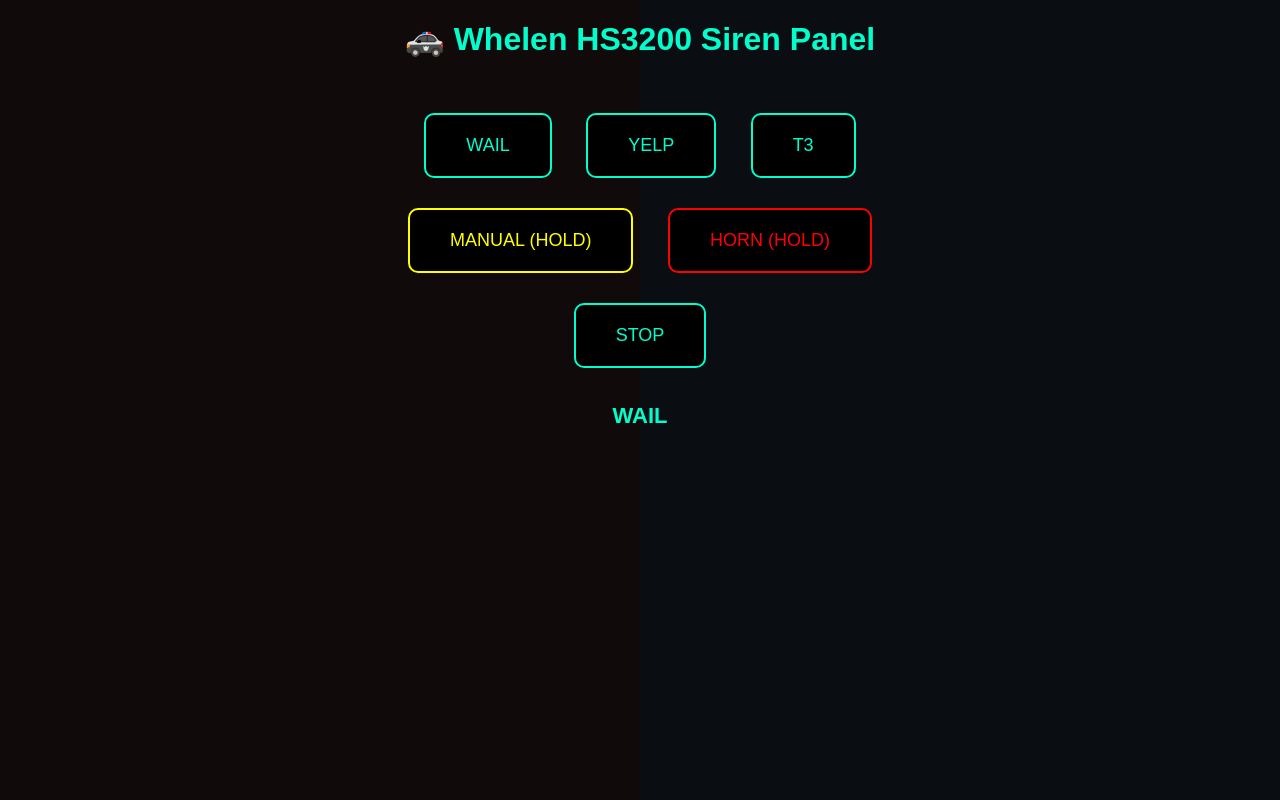
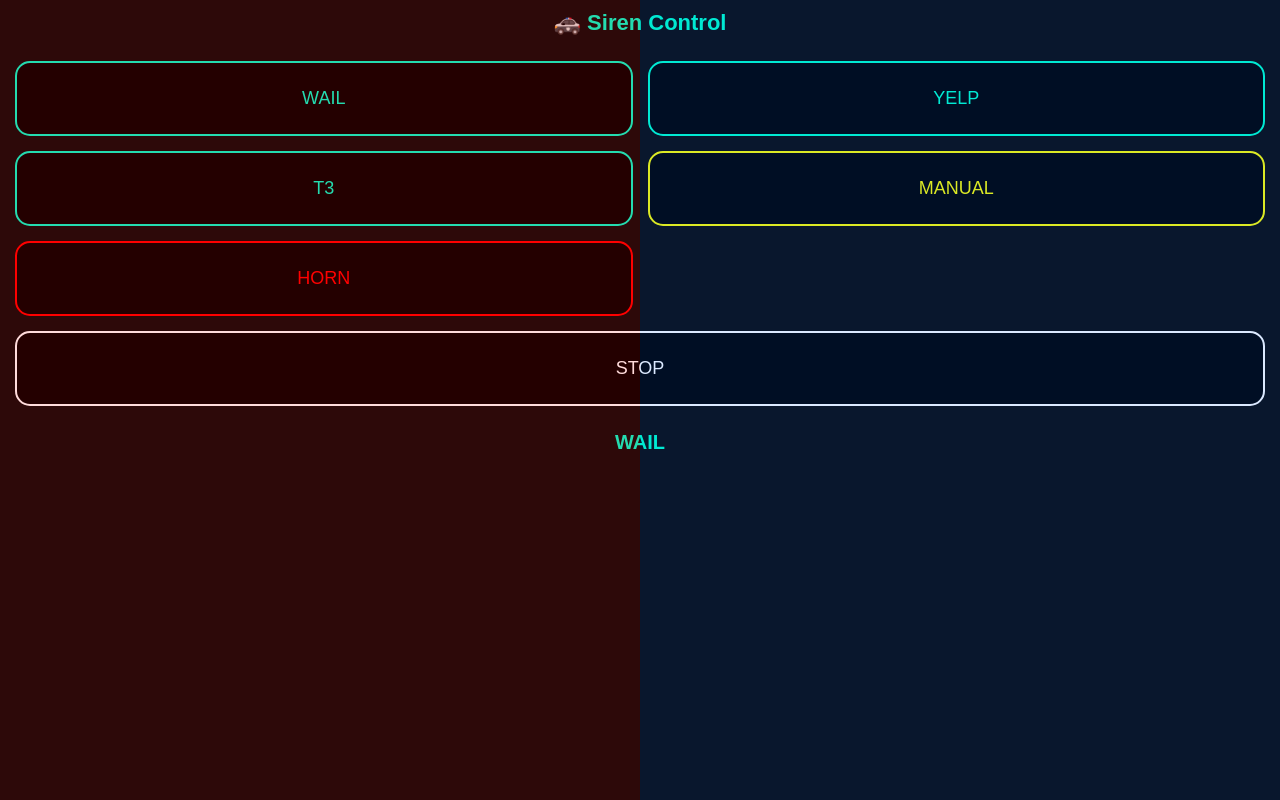
Before and after one commit to dxbq/dxbq.github.io, a plain HTML site: page index.html in a window 1280 px wide. Both pictures are taken after a click on the button "WAIL". Drawn offline with Linux system fonts and the light colour scheme.

Commit message:
Update index.html

```diff
--- a/index.html
+++ b/index.html
@@ -1,7 +1,8 @@
 <!DOCTYPE html>
 <html>
 <head>
-  <title>Whelen HS3200 Siren</title>
+  <meta name="viewport" content="width=device-width, initial-scale=1.0">
+  <title>Siren Mobile</title>
 
   <style>
     body {
@@ -10,239 +11,161 @@
       color: #00ffcc;
       font-family: Arial;
       text-align: center;
-      overflow-x: hidden;
+      overflow: hidden;
     }
 
     .lights {
       position: fixed;
       top: 0;
-      left: 0;
       width: 50%;
       height: 100%;
-      background: rgba(255, 0, 0, 0.18);
+      opacity: 0;
       pointer-events: none;
-      opacity: 0;
     }
 
-    .lights.right {
-      left: 50%;
-      background: rgba(0, 100, 255, 0.18);
-    }
+    .red { left: 0; background: rgba(255,0,0,0.25); }
+    .blue { right: 0; background: rgba(0,100,255,0.25); }
 
-    .lights.active {
-      animation: flash 0.35s infinite alternate;
+    .active {
+      animation: flash 0.3s infinite alternate;
     }
 
     @keyframes flash {
-      from { opacity: 0.15; }
-      to { opacity: 0.45; }
+      from { opacity: 0.2; }
+      to { opacity: 0.6; }
     }
 
     h1 {
-      margin-top: 20px;
-      position: relative;
-      z-index: 2;
+      margin: 10px;
+      font-size: 22px;
     }
 
     .panel {
-      margin-top: 40px;
-      position: relative;
-      z-index: 2;
+      display: grid;
+      grid-template-columns: 1fr 1fr;
+      gap: 15px;
+      padding: 15px;
     }
 
     .btn {
-      display: inline-block;
-      margin: 15px;
-      padding: 20px 40px;
+      padding: 25px;
       font-size: 18px;
+      border-radius: 15px;
+      border: 2px solid #00ffcc;
       background: black;
-      border: 2px solid #00ffcc;
-      border-radius: 10px;
       color: #00ffcc;
-      cursor: pointer;
-      transition: 0.2s;
+      touch-action: manipulation;
     }
 
-    .btn:hover {
-      background: #00ffcc;
-      color: black;
-      transform: scale(1.1);
-    }
+    .horn { border-color: red; color: red; }
+    .manual { border-color: yellow; color: yellow; }
 
-    .horn {
-      border-color: red;
-      color: red;
-    }
-
-    .horn:hover {
-      background: red;
-      color: black;
-    }
-
-    .manual {
-      border-color: yellow;
-      color: yellow;
-    }
-
-    .manual:hover {
-      background: yellow;
-      color: black;
+    .stop {
+      grid-column: span 2;
+      border-color: white;
+      color: white;
     }
 
     .status {
-      margin-top: 20px;
-      font-size: 22px;
+      margin: 10px;
+      font-size: 20px;
       font-weight: bold;
-      position: relative;
-      z-index: 2;
     }
   </style>
 </head>
 
 <body>
 
-<div id="redLight" class="lights"></div>
-<div id="blueLight" class="lights right"></div>
+<div id="red" class="lights red"></div>
+<div id="blue" class="lights blue"></div>
 
-<h1>🚓 Whelen HS3200 Siren Panel</h1>
+<h1>🚓 Siren Control</h1>
 
 <div class="panel">
-  <button class="btn" onclick="playLoop('wail')">WAIL</button>
-  <button class="btn" onclick="playLoop('yelp')">YELP</button>
-  <button class="btn" onclick="playLoop('t3')">T3</button>
+  <button class="btn" onclick="play('wail')">WAIL</button>
+  <button class="btn" onclick="play('yelp')">YELP</button>
 
-  <br>
+  <button class="btn" onclick="play('t3')">T3</button>
 
   <button class="btn manual"
-    onmousedown="startManual()"
-    onmouseup="stopManual()"
-    onmouseleave="stopManual()"
-    ontouchstart="startManual()"
+    ontouchstart="startManual(event)"
     ontouchend="stopManual()">
-    MANUAL (HOLD)
+    MANUAL
   </button>
 
   <button class="btn horn"
-    onmousedown="startHorn()"
-    onmouseup="stopHorn()"
-    onmouseleave="stopHorn()"
-    ontouchstart="startHorn()"
+    ontouchstart="startHorn(event)"
     ontouchend="stopHorn()">
-    HORN (HOLD)
+    HORN
   </button>
 
-  <br>
-
-  <button class="btn" onclick="stopAll()">STOP</button>
+  <button class="btn stop" onclick="stopAll()">STOP</button>
 </div>
 
 <div class="status" id="status">STANDBY</div>
 
-<!-- Sirens -->
+<!-- Sounds -->
 <audio id="wail" src="sounds/wail.mp3" loop></audio>
 <audio id="yelp" src="sounds/yelp.mp3" loop></audio>
 <audio id="t3" src="sounds/t3.mp3" loop></audio>
-
-<!-- Hold sounds -->
 <audio id="manual" src="sounds/manual.mp3" loop></audio>
 <audio id="horn" src="sounds/horn.mp3" loop></audio>
 
 <script>
-let sounds = ["wail", "yelp", "t3"];
-let manual = document.getElementById("manual");
-let horn = document.getElementById("horn");
-let statusText = document.getElementById("status");
-let redLight = document.getElementById("redLight");
-let blueLight = document.getElementById("blueLight");
+let modes = ["wail","yelp","t3"];
+let status = document.getElementById("status");
+let red = document.getElementById("red");
+let blue = document.getElementById("blue");
 
-function setStatus(text) {
-  statusText.innerText = text;
+function lights(on){
+  red.classList.toggle("active", on);
+  blue.classList.toggle("active", on);
 }
 
-function startLights() {
-  redLight.classList.add("active");
-  blueLight.classList.add("active");
-}
+function setStatus(t){ status.innerText = t; }
 
-function stopLights() {
-  redLight.classList.remove("active");
-  blueLight.classList.remove("active");
-}
-
-// Stop all sirens + hold sounds
-function stopAll() {
-  sounds.forEach(id => {
-    let s = document.getElementById(id);
-    s.pause();
-    s.currentTime = 0;
+function stopAll(){
+  modes.forEach(id=>{
+    let s=document.getElementById(id);
+    s.pause(); s.currentTime=0;
   });
-
-  manual.pause();
-  manual.currentTime = 0;
-
-  horn.pause();
-  horn.currentTime = 0;
-
-  stopLights();
+  stopManual();
+  stopHorn();
+  lights(false);
   setStatus("STANDBY");
 }
 
-// Play siren loop
-function playLoop(id) {
+function play(id){
   stopAll();
-  let sound = document.getElementById(id);
-  sound.play();
-  startLights();
+  document.getElementById(id).play();
+  lights(true);
   setStatus(id.toUpperCase());
 }
 
-// HOLD MANUAL
-function startManual() {
-  manual.currentTime = 0;
-  manual.play();
-  startLights();
+// MANUAL
+function startManual(e){
+  e.preventDefault();
+  let m=document.getElementById("manual");
+  m.currentTime=0; m.play();
+  lights(true);
   setStatus("MANUAL");
 }
-
-function stopManual() {
-  manual.pause();
-  manual.currentTime = 0;
-
-  let activeMode = sounds.find(id => !document.getElementById(id).paused);
-  if (activeMode) {
-    setStatus(activeMode.toUpperCase());
-    startLights();
-  } else {
-    horn.pause();
-    horn.currentTime = 0;
-    stopLights();
-    setStatus("STANDBY");
-  }
+function stopManual(){
+  let m=document.getElementById("manual");
+  m.pause(); m.currentTime=0;
 }
 
-// HOLD HORN
-function startHorn() {
-  horn.currentTime = 0;
-  horn.play();
-  startLights();
+// HORN
+function startHorn(e){
+  e.preventDefault();
+  let h=document.getElementById("horn");
+  h.currentTime=0; h.play();
+  lights(true);
   setStatus("HORN");
 }
-
-function stopHorn() {
-  horn.pause();
-  horn.currentTime = 0;
-
-  let activeMode = sounds.find(id => !document.getElementById(id).paused);
-  if (activeMode) {
-    setStatus(activeMode.toUpperCase());
-    startLights();
-  } else if (!manual.paused) {
-    setStatus("MANUAL");
-    startLights();
-  } else {
-    stopLights();
-    setStatus("STANDBY");
-  }
+function stopHorn(){
+  let h=document.getElementById("horn");
+  h.pause(); h.currentTime=0;
 }
 </script>
 
```
